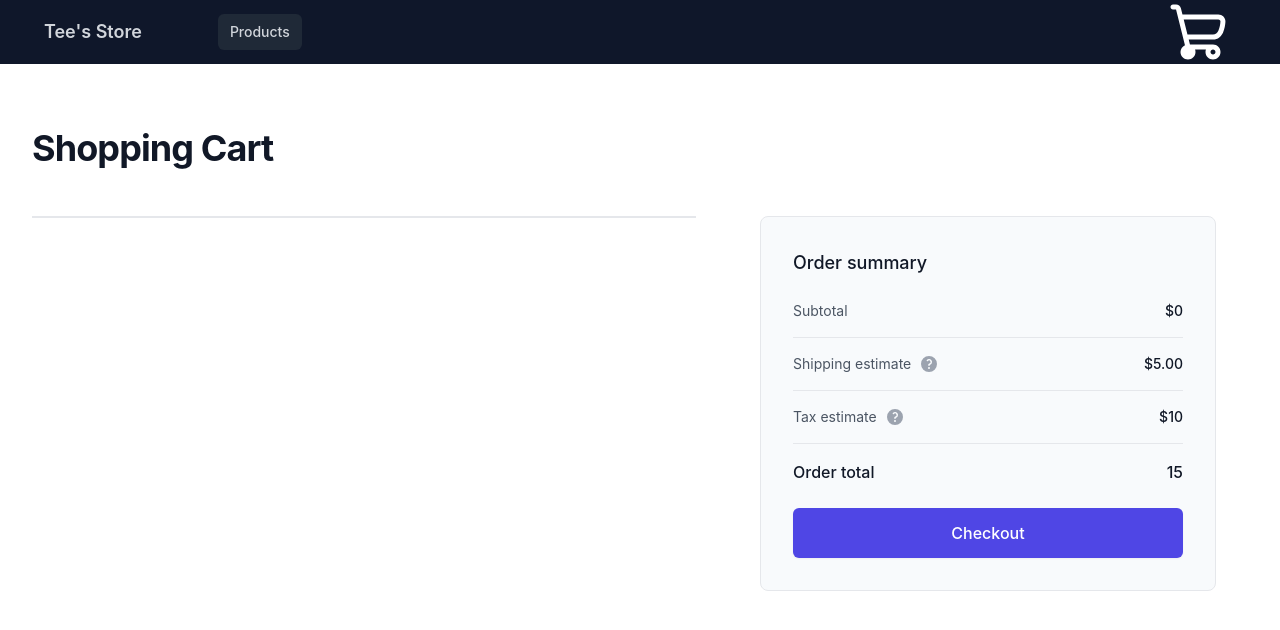
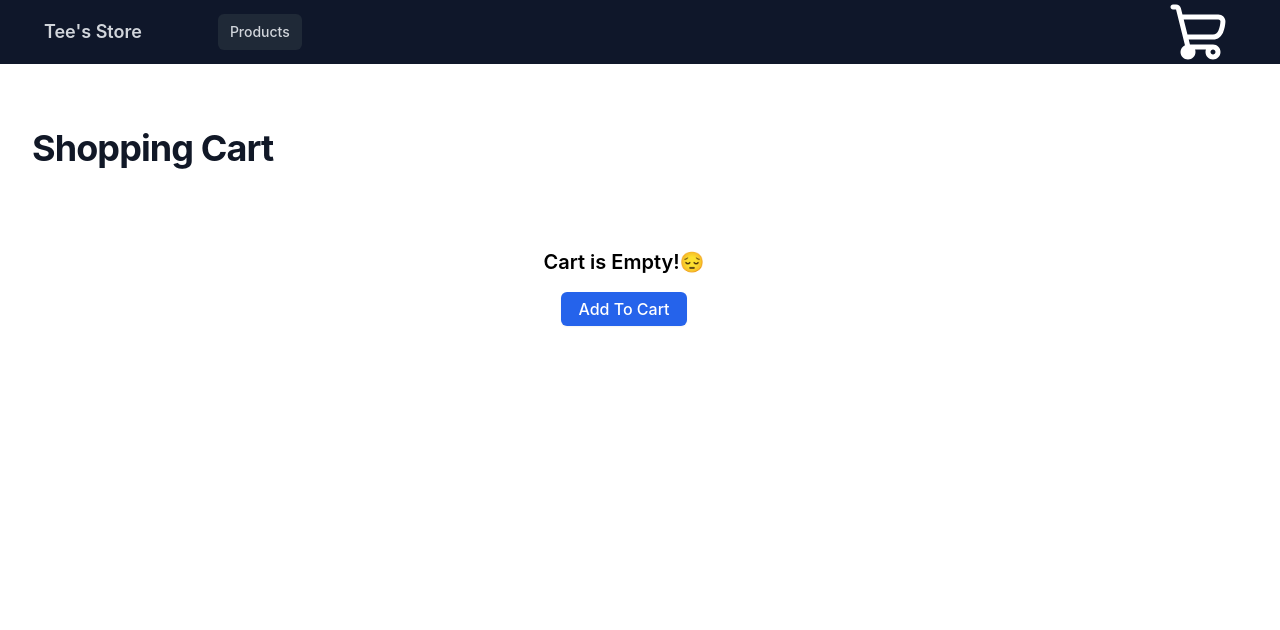
Before and after one commit to PoojaUnnikrishnan/tee-rex-store, a React (Create React App) app: page /cart in a window 1280 px wide. Shown: the top 630 px of the page. Built offline with nearby package versions, Linux system fonts and the light colour scheme.

Commit message:
Added empty cart state

```diff
--- a/src/components/Cart.js
+++ b/src/components/Cart.js
@@ -27,6 +27,7 @@ export const Cart = ({
           Shopping Cart
         </h1>
         <>
+          {cart && Object.keys(cart).length ? (
             <form class="mt-12 lg:grid lg:grid-cols-12 lg:items-start lg:gap-x-12 xl:gap-x-16">
               <section aria-labelledby="cart-heading" class="lg:col-span-7">
                 <h2 id="cart-heading" class="sr-only">
@@ -72,7 +73,9 @@ export const Cart = ({
                               >
                                 -
                               </button>
-                            <span class="mx-2 font-bold">{cart[key].qty}</span>
+                              <span class="mx-2 font-bold">
+                                {cart[key].qty}
+                              </span>
                               <button
                                 class="relative flex w-full items-center justify-center rounded-md border border-transparent bg-slate-300 px-4 md:px-8 py-1 text-sm font-medium text-gray-900 hover:bg-gray-200"
                                 onClick={() => handleAddToCart(cart[key])}
@@ -122,7 +125,6 @@ export const Cart = ({
                   ))}
                 </ul>
               </section>
-
               <section
                 aria-labelledby="summary-heading"
                 class="mt-16 rounded-lg bg-slate-50 px-4 py-6 sm:p-6 lg:col-span-5 lg:mt-0 lg:p-8 border"
@@ -163,7 +165,9 @@ export const Cart = ({
                         </svg>
                       </a>
                     </dt>
-                  <dd class="text-sm font-medium text-gray-900">$5.00</dd>
+                    <dd class="text-sm font-medium text-gray-900">
+                      {totalAmount > 0 ? "$5.00" : "$0"}
+                    </dd>
                   </div>
                   <div class="flex items-center justify-between border-t border-gray-200 pt-4">
                     <dt class="flex text-sm text-gray-600">
@@ -187,14 +191,16 @@ export const Cart = ({
                         </svg>
                       </a>
                     </dt>
-                  <dd class="text-sm font-medium text-gray-900">$10</dd>
+                    <dd class="text-sm font-medium text-gray-900">
+                      {totalAmount > 0 ? "$10.00" : "$0"}
+                    </dd>
                   </div>
                   <div class="flex items-center justify-between border-t border-gray-200 pt-4">
                     <dt class="text-base font-medium text-gray-900">
                       Order total
                     </dt>
                     <dd class="text-base font-medium text-gray-900">
-                    {totalAmount + 15}
+                      {totalAmount > 0 ? totalAmount + 15 : "$0"}
                     </dd>
                   </div>
                 </dl>
@@ -209,6 +215,21 @@ export const Cart = ({
                 </div>
               </section>
             </form>
+          ) : (
+            <section class="lg:col-span-7">
+              <div class="mt-20 flex flex-col justify-center items-center">
+                <div class="text-xl font-semibold flex text-center justify-center">
+                  Cart is Empty!😔
+                </div>
+                <a
+                  href="/"
+                  class="rounded-md border border-transparent bg-blue-600 px-4 py-1 mt-4 text-base font-medium text-white shadow-sm hover:bg-indigo-700 focus:outline-none focus:ring-2 focus:ring-indigo-500 focus:ring-offset-2 focus:ring-offset-gray-50"
+                >
+                  Add To Cart
+                </a>
+              </div>
+            </section>
+          )}
         </>
       </div>
     </div>
```
Lines whose indentation alone changed are shown as unchanged.
